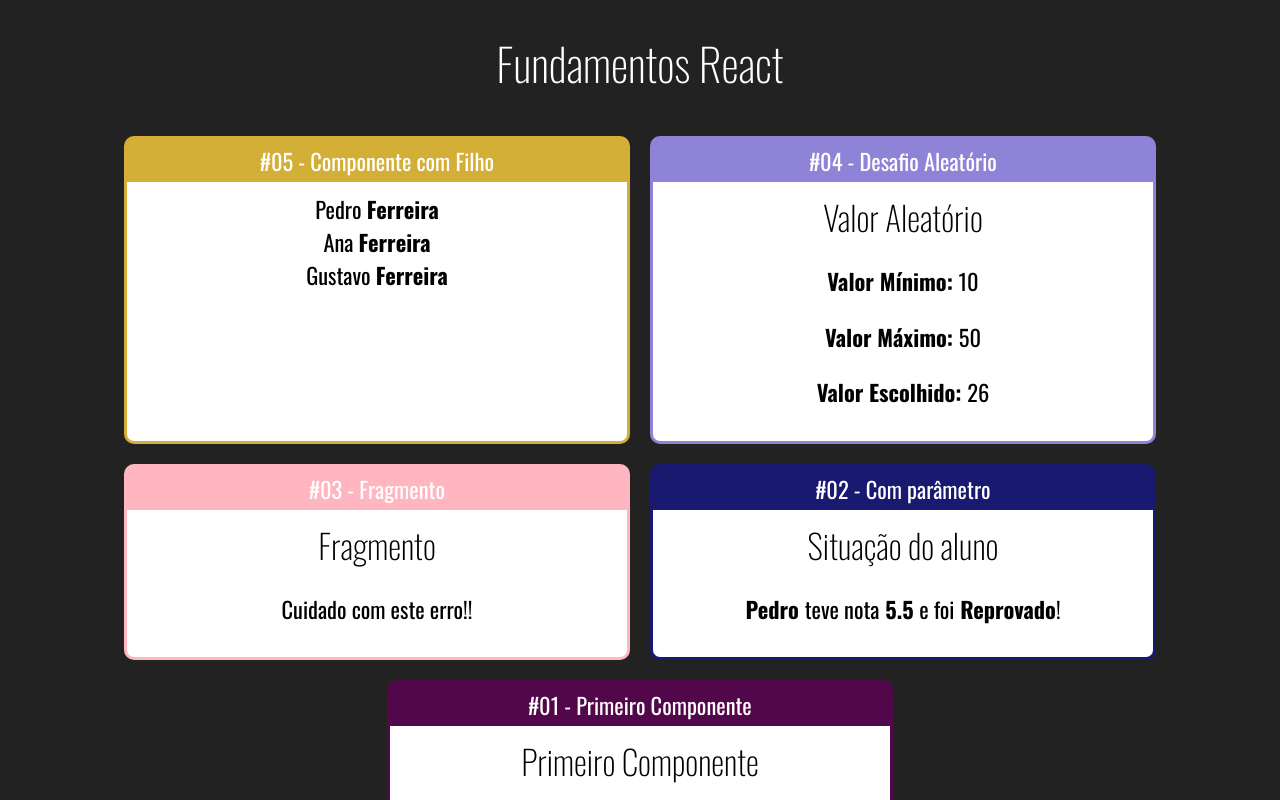
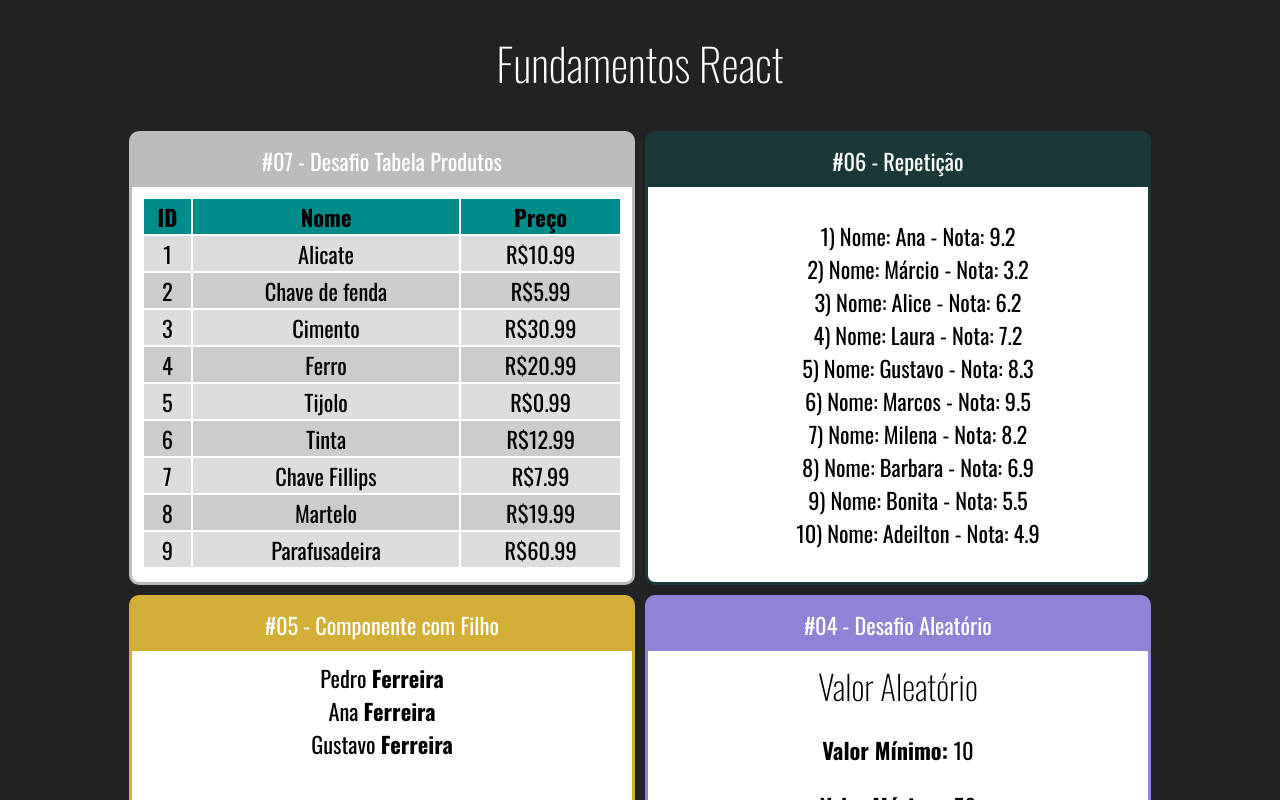
Before and after one commit to SidneyRMR/fundamentos-react, a React (Create React App) app: page / in a window 1280 px wide. Shown: the top 800 px of the page. Built offline with nearby package versions, Linux system fonts and the light colour scheme.

Commit message:
Desafio tabela de produtos concluído

```diff
--- a/src/App.jsx
+++ b/src/App.jsx
@@ -6,16 +6,26 @@ import Aleatorio from './components/basicos/Aleatorio'
 import Card from './components/layout/Card'
 import Familia from './components/basicos/Familia'
 import FamiliaMembro from './components/basicos/FamiliaMembro'
+import ListaAlunos from './components/repeticao/ListaAlunos'
+import TabelaProdutos from './components/repeticao/TabelaProdutos'
+
 import './App.css'
+
 
 export default () =>
     <div className='App'>
         <h1>Fundamentos React</h1>
         <div className='Cards'>
+            <Card titulo="#07 - Desafio Tabela Produtos" color="#bbbbbb">
+                <TabelaProdutos/>
+            </Card>
+            <Card titulo="#06 - Repetição" color="#1b3838">
+                <ListaAlunos/>
+            </Card>
             <Card titulo="#05 - Componente com Filho" color="#d4af37">
                 <Familia sobrenome="Ferreira">
                     <FamiliaMembro nome="Pedro"/>
-                    <FamiliaMembro nome="Ana" />
+                    <FamiliaMembro nome="Ana"/>
                     <FamiliaMembro nome="Gustavo"/>
                 </Familia>
             </Card>
--- /dev/null
+++ b/src/components/data/alunos.js
@@ -0,0 +1,12 @@
+export default [
+    {id: 1, nome: 'Ana', nota: 9.2},
+    {id: 2, nome: 'Márcio', nota: 3.2},
+    {id: 3, nome: 'Alice', nota: 6.2},
+    {id: 4, nome: 'Laura', nota: 7.2},
+    {id: 5, nome: 'Gustavo', nota: 8.3},
+    {id: 6, nome: 'Marcos', nota: 9.5},
+    {id: 7, nome: 'Milena', nota: 8.2},
+    {id: 8, nome: 'Barbara', nota: 6.9},
+    {id: 9, nome: 'Bonita', nota: 5.5},
+    {id: 10, nome: 'Adeilton', nota: 4.9},
+]
--- /dev/null
+++ b/src/components/data/produtos.js
@@ -0,0 +1,11 @@
+export default [
+    {id:1, nome: "Alicate", preco: 10.99},
+    {id:2, nome: "Chave de fenda", preco: 5.99},
+    {id:3, nome: "Cimento", preco: 30.99},
+    {id:4, nome: "Ferro", preco: 20.99},
+    {id:5, nome: "Tijolo", preco: 0.99},
+    {id:6, nome: "Tinta", preco: 12.99},
+    {id:7, nome: "Chave Fillips", preco: 7.99},
+    {id:8, nome: "Martelo", preco: 19.99},
+    {id:9, nome: "Parafusadeira", preco: 60.99}
+]
--- a/src/components/layout/Card.css
+++ b/src/components/layout/Card.css
@@ -2,7 +2,7 @@
     border: 3px solid ;
     border-radius: 10px;
     overflow: hidden;
-    margin: 10px;
+    margin: 5px;
 
     display: flex;
     flex-direction: column;
@@ -11,7 +11,7 @@
 }
 
 .Card .Title {
-  padding: 5px 0px;
+  padding: 10px 0px;
   display: flex;
   justify-content: center;
 }
--- /dev/null
+++ b/src/components/repeticao/ListaAlunos.jsx
@@ -0,0 +1,21 @@
+import alunos from '../data/alunos'
+
+export default () => {
+    const alunosLI = alunos.map((aluno) => {
+        return (
+            <li key={aluno.id}>
+                {aluno.id}) Nome: {aluno.nome} - Nota: {aluno.nota}
+            </li>
+        )
+    })
+
+    return (
+
+
+        <div>
+            <ul style={{listStyle: 'none'}}>
+                {alunosLI}
+            </ul>
+        </div>
+    )
+}
```
